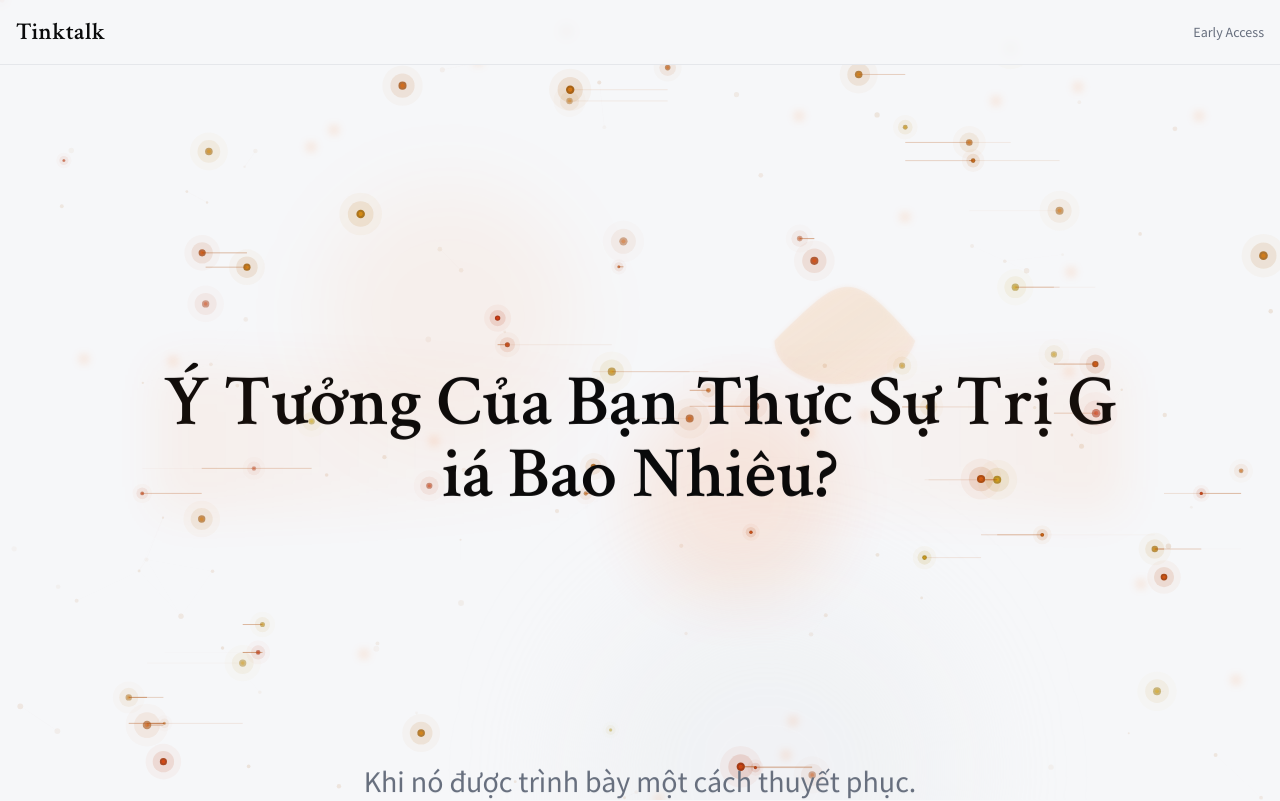
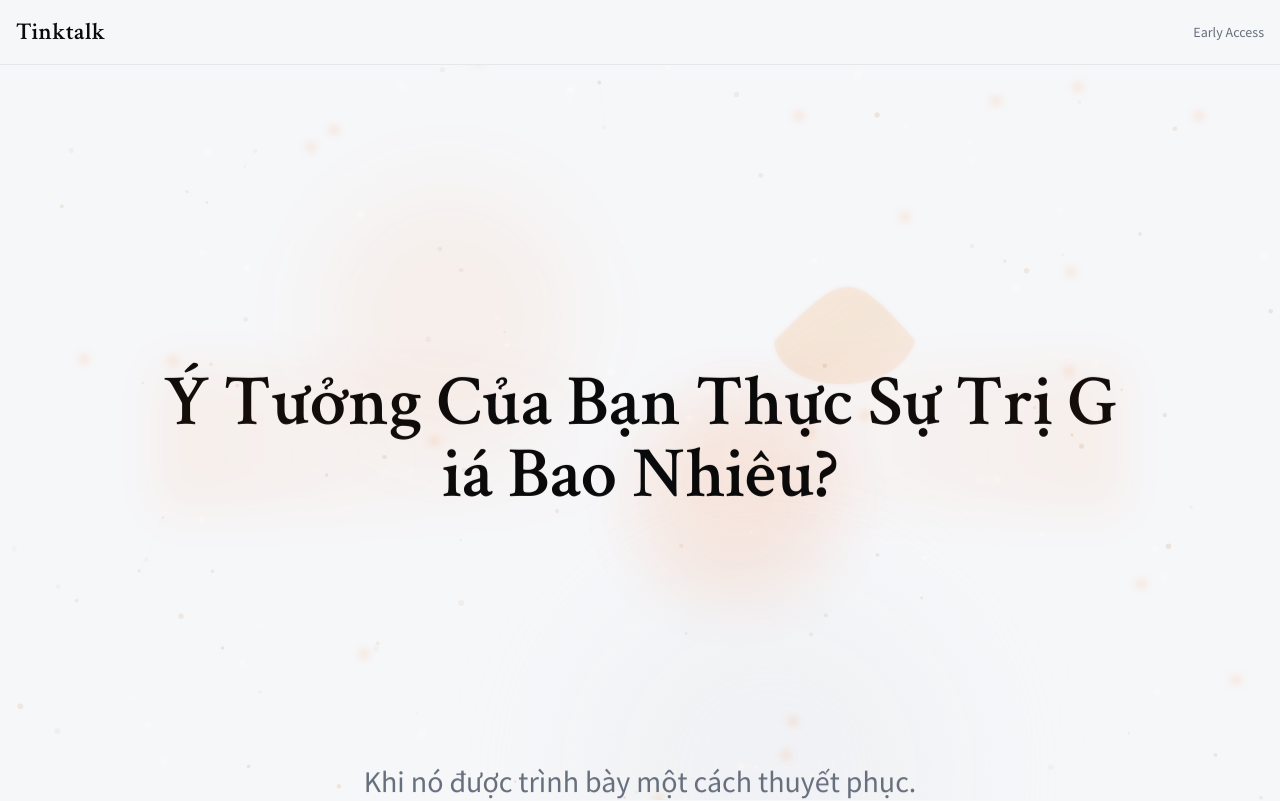
Before and after one commit to nauqcreen/your-ai-soulmate-talk, a React (Vite) app: page / in a window 1280 px wide. Shown: the top 801 px of the page. Built offline with nearby package versions, Linux system fonts and the light colour scheme.

Commit message:
Adjust particle colors
Reduced the intensity of particle colors in `src/components/ParticleField.tsx` to be less prominent.

```diff
--- a/src/components/ParticleField.tsx
+++ b/src/components/ParticleField.tsx
@@ -1,4 +1,3 @@
-
 import { useEffect, useRef } from 'react';
 
 interface Particle {
@@ -39,9 +38,9 @@ const ParticleField = () => {
           y: Math.random() * canvas.height,
           vx: (Math.random() - 0.5) * 0.5,
           vy: (Math.random() - 0.5) * 0.5,
-          size: Math.random() * 3 + 1.5, // Larger particles
-          opacity: Math.random() * 0.7 + 0.3, // Higher opacity
-          hue: Math.random() * 40 + 10 // Orange to deep orange range
+          size: Math.random() * 2 + 1.2, // Slightly larger than original
+          opacity: Math.random() * 0.4 + 0.2, // Slightly higher opacity
+          hue: Math.random() * 50 + 15 // Orange range, not too saturated
         });
       }
       return particles;
@@ -55,10 +54,10 @@ const ParticleField = () => {
           const distance = Math.sqrt(dx * dx + dy * dy);
 
           if (distance < 120) {
-            const opacity = (120 - distance) / 120 * 0.6;
+            const opacity = (120 - distance) / 120 * 0.4;
             ctx.beginPath();
-            ctx.strokeStyle = `hsla(24, 80%, 40%, ${opacity})`; // Darker orange connections
-            ctx.lineWidth = 1;
+            ctx.strokeStyle = `hsla(30, 60%, 40%, ${opacity})`; // Moderate orange connections
+            ctx.lineWidth = 0.8;
             ctx.moveTo(particles[i].x, particles[j].y);
             ctx.lineTo(particles[j].x, particles[j].y);
             ctx.stroke();
@@ -98,28 +97,16 @@ const ParticleField = () => {
         particle.vx *= 0.99;
         particle.vy *= 0.99;
 
-        // Draw particle core with stronger color
+        // Draw particle core
         ctx.beginPath();
         ctx.arc(particle.x, particle.y, particle.size, 0, Math.PI * 2);
-        ctx.fillStyle = `hsla(${particle.hue}, 85%, 35%, ${particle.opacity})`;
+        ctx.fillStyle = `hsla(${particle.hue}, 60%, 40%, ${particle.opacity})`;
         ctx.fill();
 
-        // Inner bright core
+        // Simple glow effect
         ctx.beginPath();
-        ctx.arc(particle.x, particle.y, particle.size * 0.5, 0, Math.PI * 2);
-        ctx.fillStyle = `hsla(${particle.hue}, 90%, 50%, ${particle.opacity * 0.8})`;
-        ctx.fill();
-
-        // Enhanced glow effect with multiple layers
-        ctx.beginPath();
-        ctx.arc(particle.x, particle.y, particle.size * 3, 0, Math.PI * 2);
-        ctx.fillStyle = `hsla(${particle.hue}, 70%, 45%, ${particle.opacity * 0.15})`;
-        ctx.fill();
-
-        // Outer glow
-        ctx.beginPath();
-        ctx.arc(particle.x, particle.y, particle.size * 5, 0, Math.PI * 2);
-        ctx.fillStyle = `hsla(${particle.hue}, 60%, 50%, ${particle.opacity * 0.05})`;
+        ctx.arc(particle.x, particle.y, particle.size * 2, 0, Math.PI * 2);
+        ctx.fillStyle = `hsla(${particle.hue}, 50%, 45%, ${particle.opacity * 0.3})`;
         ctx.fill();
       });
 
@@ -152,7 +139,7 @@ const ParticleField = () => {
     <canvas
       ref={canvasRef}
       className="fixed inset-0 pointer-events-none z-[1]"
-      style={{ mixBlendMode: 'multiply' }}
+      style={{ mixBlendMode: 'screen' }}
     />
   );
 };
```
